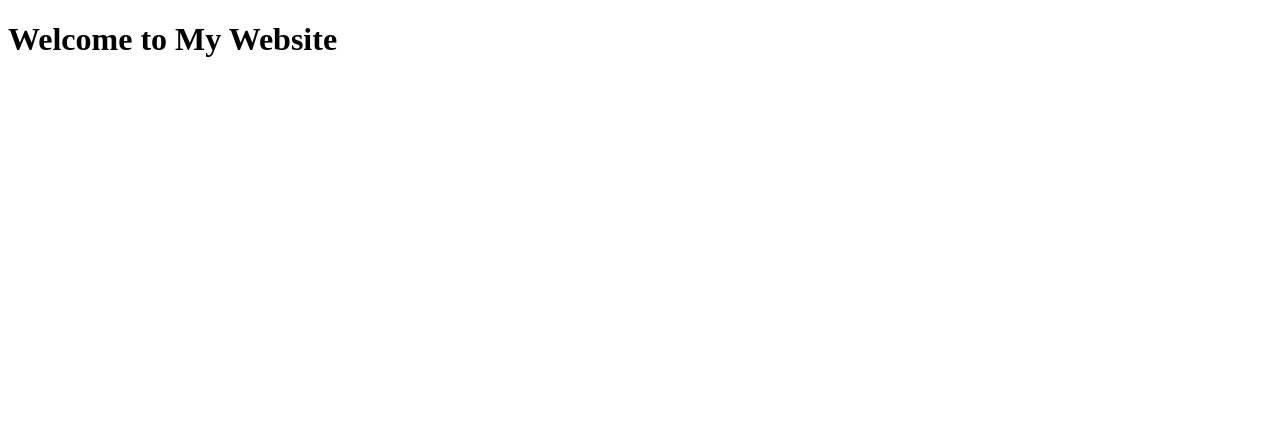
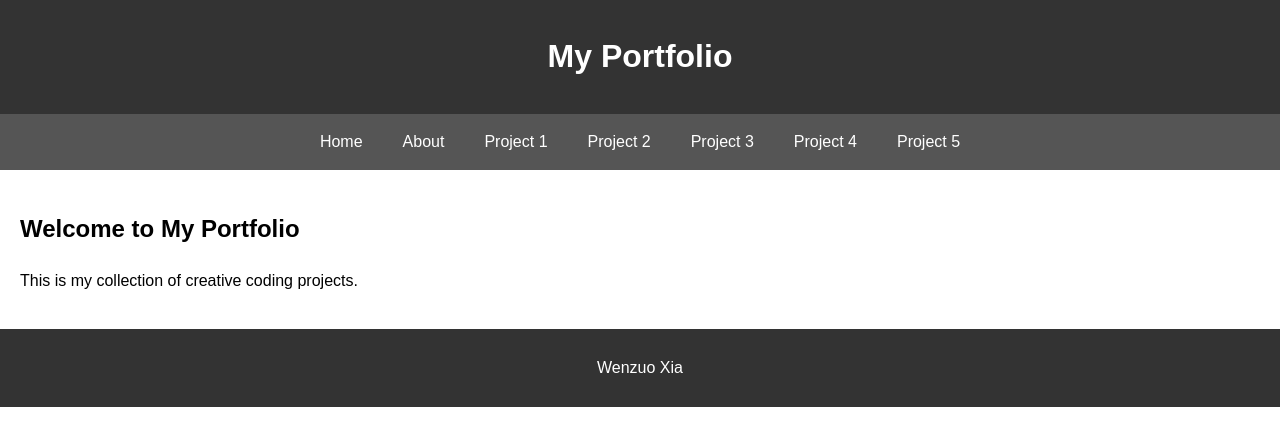
Before and after one commit to ba-na-na121/WenzuoGithub, a plain HTML site: page index.html in a window 1280 px wide. Drawn offline with Linux system fonts and the light colour scheme.

Commit message:
updating

```diff
--- a/index.html
+++ b/index.html
@@ -1,16 +1,71 @@
 <!DOCTYPE html>
 <html lang="en">
-  <head>
+<head>
     <meta charset="UTF-8">
     <meta name="viewport" content="width=device-width, initial-scale=1.0">
-    <meta http-equiv="X-UA-Compatible" content="ie=edge">
-    <title>My Website</title>
-    <link rel="stylesheet" href="style.css">
-   </head>
-  <body>
+    <title>Wenzuo's Portfolio</title>
+    <style>
+        body {
+            font-family: Arial, sans-serif;
+            line-height: 1.6;
+            margin: 0;
+            padding: 0;
+        }
+        header {
+            background: #333;
+            color: #fff;
+            padding: 10px 0;
+            text-align: center;
+        }
+        nav {
+            display: flex;
+            justify-content: center;
+            gap: 20px;
+            background: #555;
+            padding: 10px 0;
+        }
+        nav a {
+            color: #fff;
+            text-decoration: none;
+            padding: 5px 10px;
+            border-radius: 5px;
+        }
+        nav a:hover {
+            background: #777;
+        }
+        main {
+            padding: 20px;
+        }
+        .project {
+            margin: 20px 0;
+        }
+        footer {
+            text-align: center;
+            padding: 10px 0;
+            background: #333;
+            color: #fff;
+        }
+    </style>
+</head>
+<body>
+    <header>
+        <h1>My Portfolio</h1>
+    </header>
+    <nav>
+        <a href="index.html">Home</a>
+        <a href="about.html">About</a>
+        <a href="project1.html">Project 1</a>
+        <a href="project2.html">Project 2</a>
+        <a href="project3.html">Project 3</a>
+        <a href="project4.html">Project 4</a>
+        <a href="project5.html">Project 5</a>
+    </nav>
     <main>
-        <h1>Welcome to My Website</h1>
+        <h2>Welcome to My Portfolio</h2>
+        <p>This is my collection of creative coding projects.</p>
     </main>
-
-  </body>
+    <footer>
+        <p>Wenzuo Xia</p>
+    </footer>
+</body>
 </html>
```
Also changed, not shown: about.html (added, +31 -0 lines).
